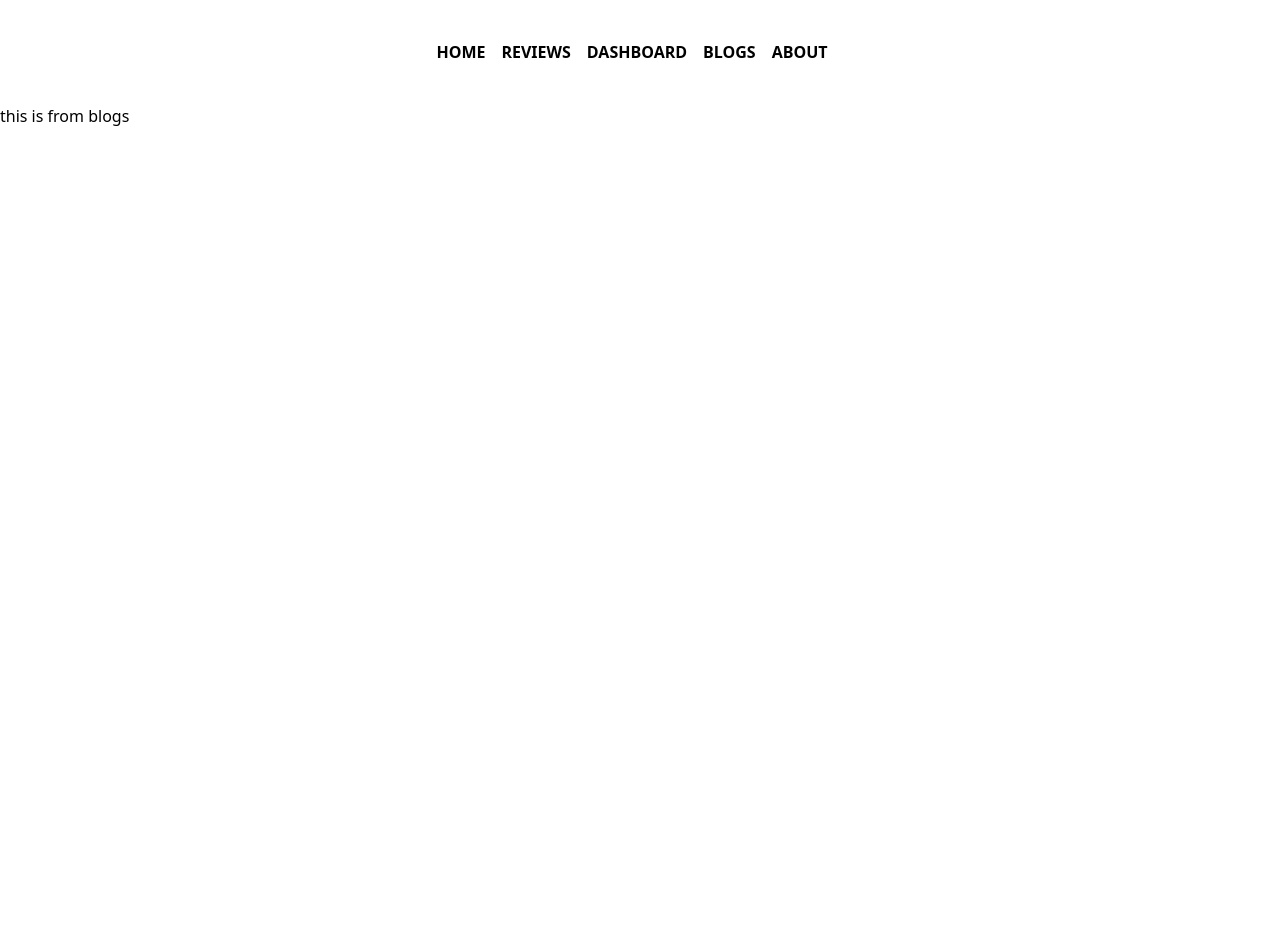
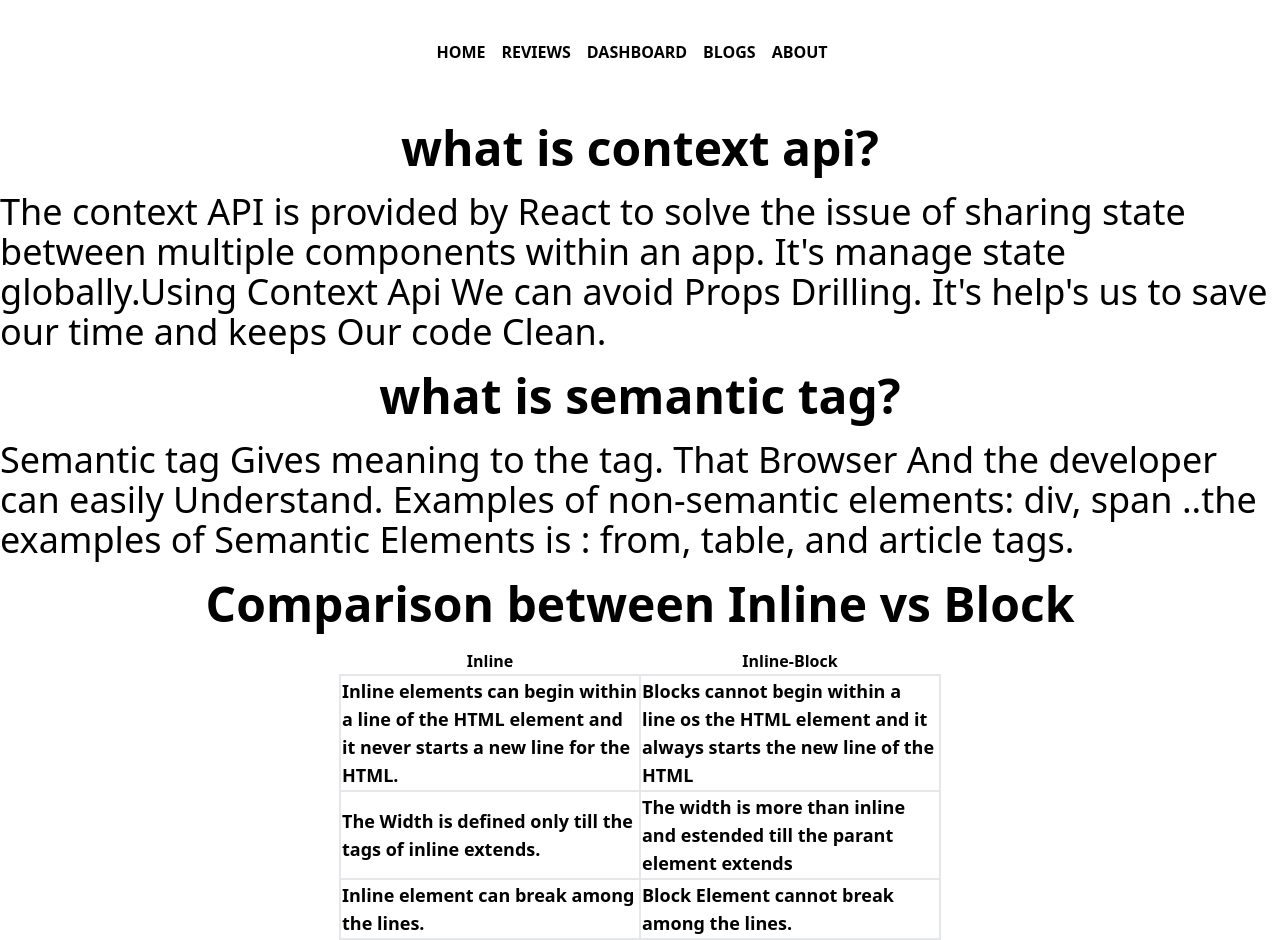
Before and after one commit to shakhawatsalam/review-web-shop, a React (Create React App) app: page /blogs in a window 1280 px wide. Before the commit the page ends 800 px from the top, so only its background shows below. Built offline with nearby package versions, Linux system fonts and the light colour scheme.

Commit message:
question answer part is done

```diff
--- a/src/components/Blogs/Blogs.js
+++ b/src/components/Blogs/Blogs.js
@@ -2,8 +2,37 @@ import React from 'react';
 
 const Blogs = () => {
     return (
-        <div>
-            <h1>this is from blogs</h1>
+        <div className='flex justify-center flex-col items-center max-w-7xl  mx-auto'>
+            <h1 className='text-5xl mb-5 mt-5 font-bold'>what is context api?</h1>
+            <p className='text-4xl'>The context API is provided by React to solve the issue of sharing state between multiple components within an app. It's manage state globally.Using Context Api We can avoid Props Drilling. It's help's us to save our time and keeps Our code Clean.</p>
+            <h1 className='text-5xl mb-5 mt-5 font-bold'>what is semantic tag?</h1>
+            <p className='text-4xl'>Semantic tag Gives meaning to the tag. That Browser And the developer can easily Understand. Examples of non-semantic elements: div, span ..the examples of Semantic Elements is : from, table, and article tags.</p>
+            <h1 className='text-5xl mb-5 mt-5 font-bold'>Comparison between Inline vs Block</h1>
+            <table class="table-auto">
+  <thead>
+    <tr>
+      <th>Inline</th>
+      <th>Inline-Block</th>
+    </tr>
+  </thead>
+  <tbody>
+    <tr>
+      <td className='w-[300px] border-2 mr-5 text-lg font-semibold'>Inline elements can begin within a line of the HTML element and it never starts a new line for the HTML.</td>
+      <td className='w-[300px] border-2 text-lg font-semibold'>Blocks cannot begin within a line os the HTML element and it always starts the new line of the HTML</td>
+
+    </tr>
+    <tr>
+    <td className='w-[300px] border-2 mr-5 text-lg font-semibold'>The Width is defined only till the tags of inline extends.</td>
+      <td className='w-[300px] border-2 text-lg font-semibold'>The width is more than inline and estended till the parant element extends</td>
+
+    </tr>
+    <tr>
+    <td className='w-[300px] border-2 mr-5 text-lg font-semibold'>Inline element can break among the lines.</td>
+      <td className='w-[300px] border-2 text-lg font-semibold'>Block Element cannot break among the lines.</td>
+    </tr>
+  </tbody>
+</table>
+
         </div>
     );
 };
```
